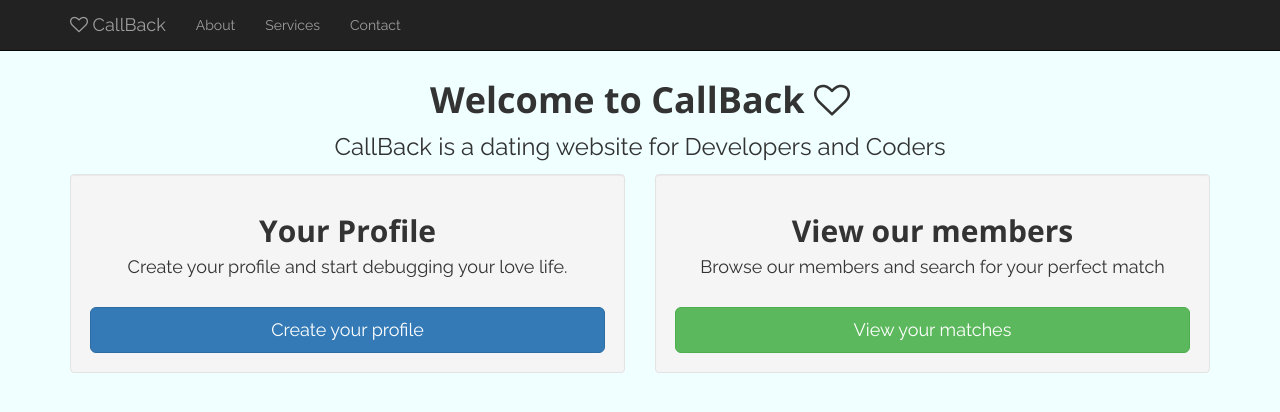
After one commit to Tommy-B-Git/tb-project, a Flask app: page /users in a window 1280 px wide. The commit adds this page. Shown: the top 412 px of the page. Run offline with Flask 2, Linux system fonts and the light colour scheme; some libraries are stand-ins or nearby versions.

Commit message:
Added users template and create profile form

```diff
--- /dev/null
+++ b/templates/createSee.html
@@ -0,0 +1,22 @@
+<div class="row">
+  <div class="col-md-6">
+    <div class="well">
+      <h2 class="text-center">Your Profile</h2>
+      <h4 class="text-center">Create your profile and start debugging your love
+      life. </h4>
+      <br>
+      <a class="btn btn-primary btn-lg btn-block" href="{{
+      url_for('create_profile') }}">Create your profile</a></a>
+    </div> <!-- end well -->
+  </div> <!-- end col -->
+
+  <div class="col-md-6">
+    <div class="well">
+      <h2 class="text-center">View our members</h2>
+      <h4 class="text-center">Browse our members and search for your perfect
+      match</h4>
+      <br>
+      <a class="btn btn-success btn-lg btn-block" href="#">View your matches</a></a>
+    </div> <!-- end well -->
+  </div>
+</div> <!-- end row -->
--- a/templates/signUpForms.html
+++ b/templates/signUpForms.html
@@ -1,5 +1,5 @@
 <div class="well">
-<form action="#" method="post">
+<form action="{{ url_for('users') }}" method="post">
   <div class="field form-group">
     <label for="user_email">Email</label>
     <br>
--- /dev/null
+++ b/templates/users.html
@@ -0,0 +1,25 @@
+<!doctype html>
+<html>
+  <head>
+    <title>CallBack | Home</title>
+    {% include 'head.html' %}
+  </head>
+
+  <body>
+    {% include 'navigation.html' %}
+    <!-- start of form container-->
+    <div class="container">
+      <div class="row">
+        <div class="col-md-8 col-md-offset-2">
+          <h1 class="appHeaders text-center">Welcome to CallBack <i class="fa fa-heart-o" aria-hidden="true"></i></h1>
+          <p class="text-center bigText">CallBack is a dating website for
+          Developers and Coders</p>
+        </div>
+      </div> <!-- end row -->
+    </div> <!-- end container -->
+    <div class="container">{% include 'createSee.html' %}</div>
+  </body>
+  <script src="https://ajax.googleapis.com/ajax/libs/jquery/3.1.0/jquery.min.js"></script>
+  <script src="{{ url_for('static', filename='js/bootstrap.min.js') }}"></script>
+  <script src="{{ url_for('static', filename='js/custom.js') }}"></script>
+</html>
```
